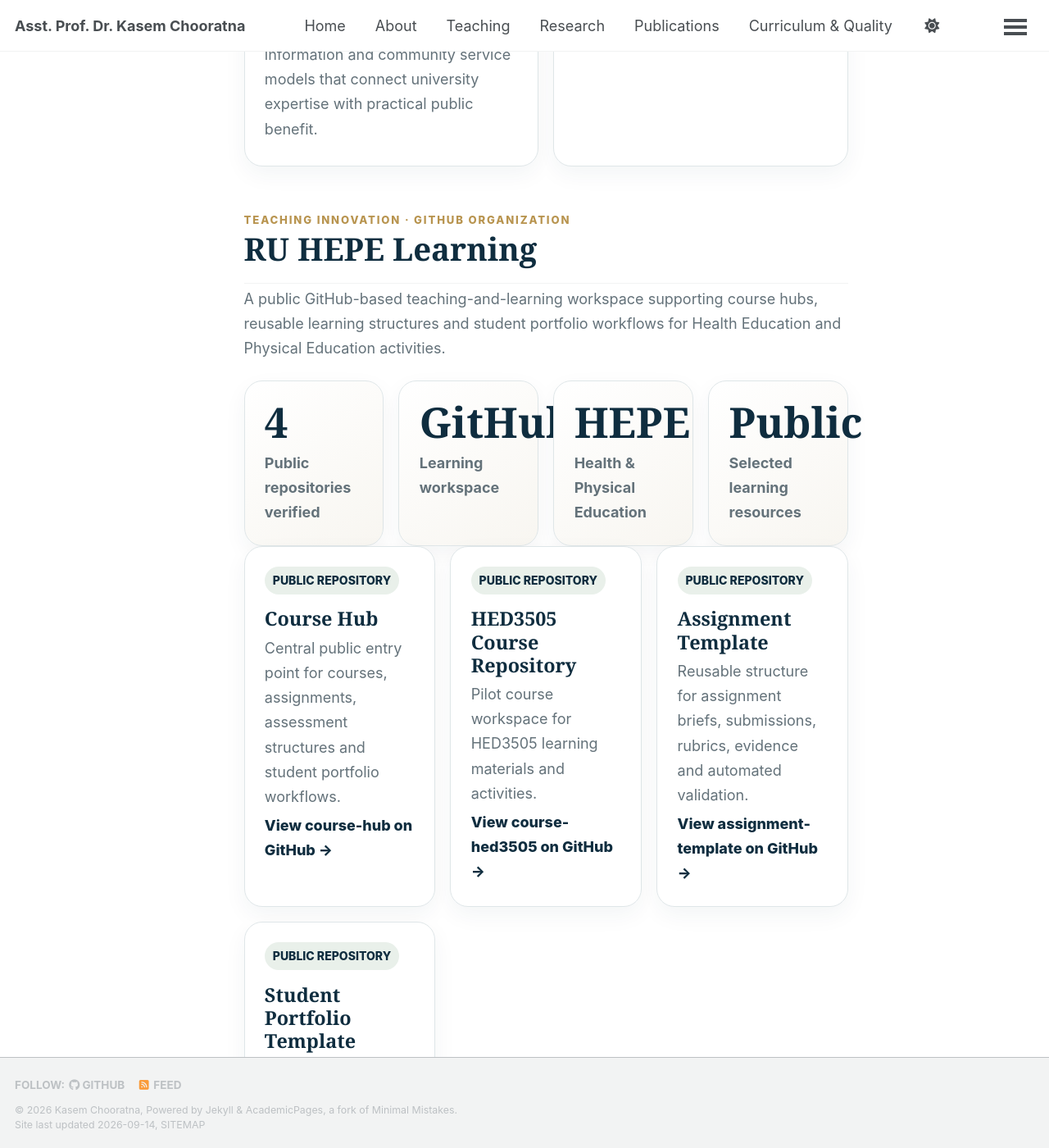
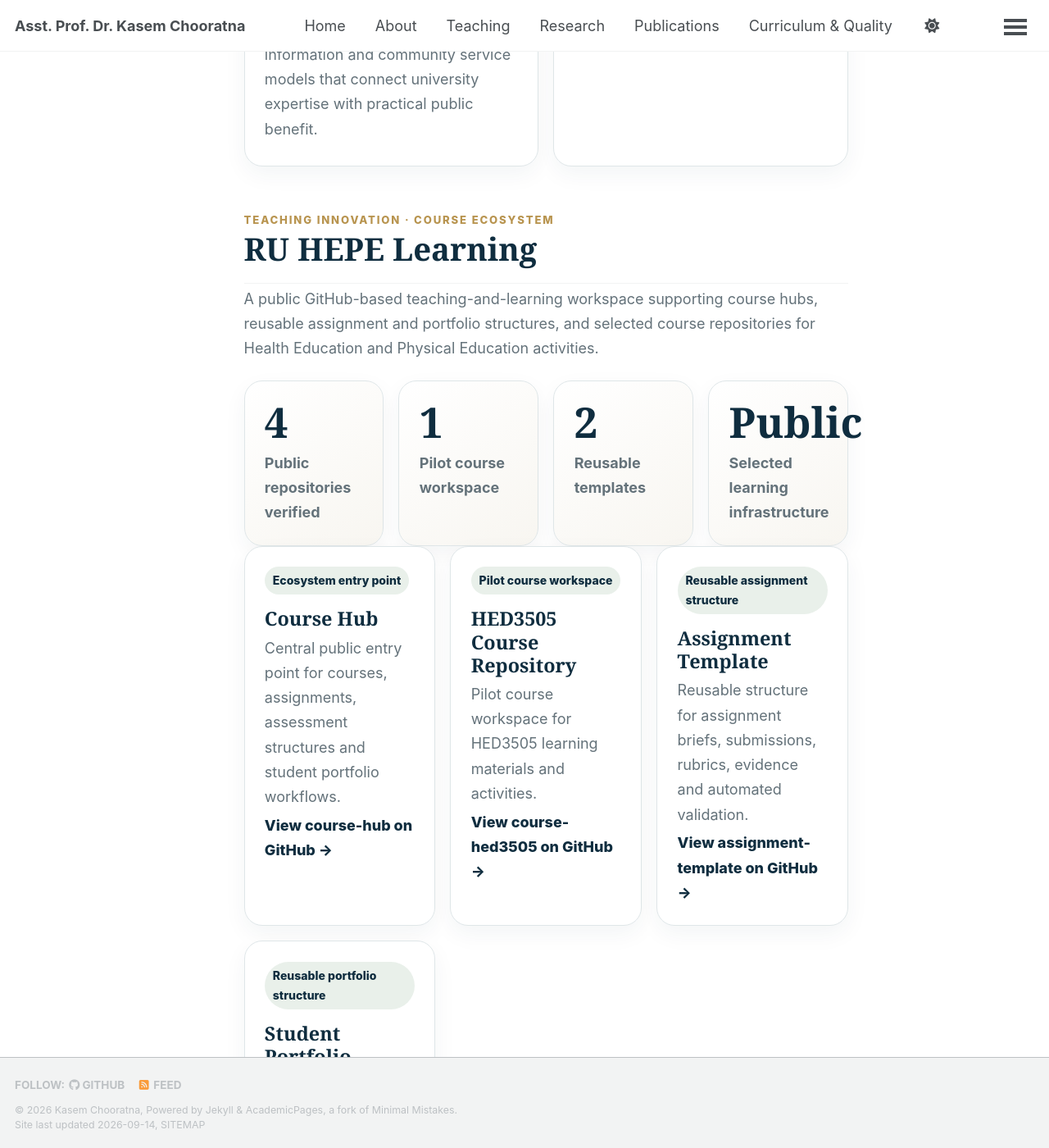
Before and after one commit to kasemch/kasemch.github.io, a Jekyll site: the page built from _pages/innovation-projects.md, in a window 1280 px wide and 1400 px high, scrolled down 1304 px. Shown: the whole window at 82% size. Built offline with Jekyll 4.4.1, drawn with Linux system fonts in a browser that asks for light colours; a style sheet for code colours, icons or effects is not loaded; some of the changed text lies outside the part shown.

Commit message:
Link Innovation page to RU HEPE Learning ecosystem

```diff
--- a/_pages/innovation-projects.md
+++ b/_pages/innovation-projects.md
@@ -27,27 +27,28 @@ author_profile: false
 
   <section class="sp-section sp-shell" aria-labelledby="ru-hepe-learning-title">
     <div class="sp-section-head">
-      <div class="sp-eyebrow">Teaching Innovation · GitHub Organization</div>
+      <div class="sp-eyebrow">Teaching Innovation · Course Ecosystem</div>
       <h2 id="ru-hepe-learning-title">{{ ru_hepe.name }}</h2>
-      <p class="sp-intro">A public GitHub-based teaching-and-learning workspace supporting course hubs, reusable learning structures and student portfolio workflows for Health Education and Physical Education activities.</p>
+      <p class="sp-intro">A public GitHub-based teaching-and-learning workspace supporting course hubs, reusable assignment and portfolio structures, and selected course repositories for Health Education and Physical Education activities.</p>
     </div>
     <div class="sp-metrics" aria-label="RU HEPE Learning public repository summary">
       <article class="sp-metric"><strong>{{ ru_hepe.public_repository_count }}</strong><span>Public repositories verified</span></article>
-      <article class="sp-metric"><strong>GitHub</strong><span>Learning workspace</span></article>
-      <article class="sp-metric"><strong>HEPE</strong><span>Health &amp; Physical Education</span></article>
-      <article class="sp-metric"><strong>Public</strong><span>Selected learning resources</span></article>
+      <article class="sp-metric"><strong>1</strong><span>Pilot course workspace</span></article>
+      <article class="sp-metric"><strong>2</strong><span>Reusable templates</span></article>
+      <article class="sp-metric"><strong>Public</strong><span>Selected learning infrastructure</span></article>
     </div>
     <div class="sp-grid">
       {% for repo in ru_hepe.repositories %}
       <article class="sp-card sp-third">
-        <div class="sp-output-year">PUBLIC REPOSITORY</div>
+        <div class="sp-output-year">{{ repo.role }}</div>
         <h3>{{ repo.label }}</h3>
         <p>{{ repo.purpose }}</p>
         <a class="sp-link" href="{{ repo.url }}" rel="noopener">View {{ repo.name }} on GitHub →</a>
       </article>
       {% endfor %}
     </div>
-    <p class="sp-all-publications"><a class="sp-link" href="{{ ru_hepe.organization_url }}" rel="noopener">Explore {{ ru_hepe.name }} on GitHub →</a></p>
+    <p class="sp-all-publications"><a class="sp-link" href="{{ ru_hepe.profile_path | relative_url }}">Explore the RU HEPE Learning course ecosystem →</a></p>
+    <p class="sp-all-publications"><a class="sp-link" href="{{ ru_hepe.organization_url }}" rel="noopener">Open {{ ru_hepe.name }} on GitHub →</a></p>
     <div class="sp-policy"><strong>Institutional-status note.</strong> {{ ru_hepe.disclaimer }}</div>
   </section>
 
```
